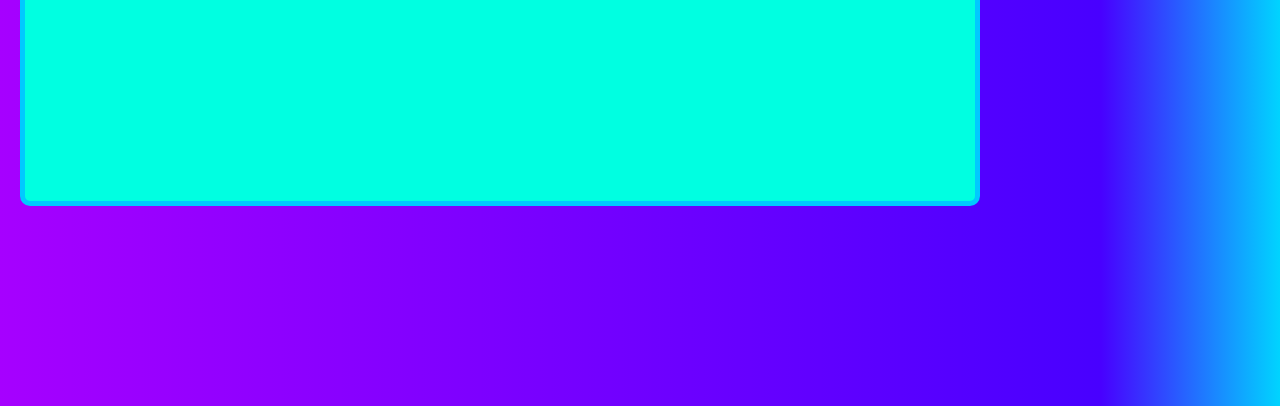
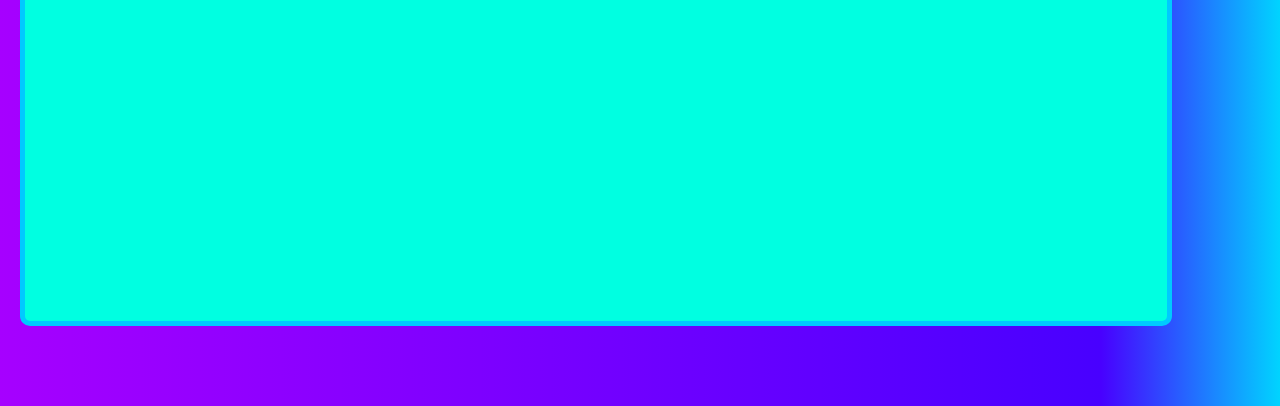
Before and after one commit to anjan-budige/temperature_convertor, a plain HTML site: page index.html in a window 1280 px wide. Shown: the part 444-850 px from the top of the page. Drawn offline with Linux system fonts and the light colour scheme.

Commit message:
Update style.css

```diff
--- a/style.css
+++ b/style.css
@@ -15,8 +15,8 @@ background: linear-gradient(90deg, rgba(2,0,36,1) 0%, rgba(166,0,255,1) 0%, rgba
 }
 
 .box{
-    width: 75%;
-    min-height: 75%;
+    width: 90%;
+    min-height: 90%;
     margin: 50px 20px;
     border: 5px solid #00caff;
     border-radius: 10px;
```
